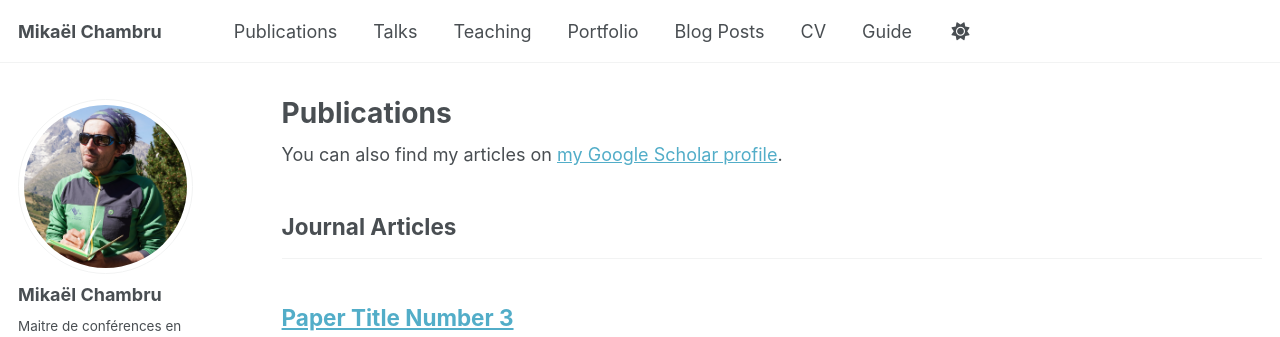
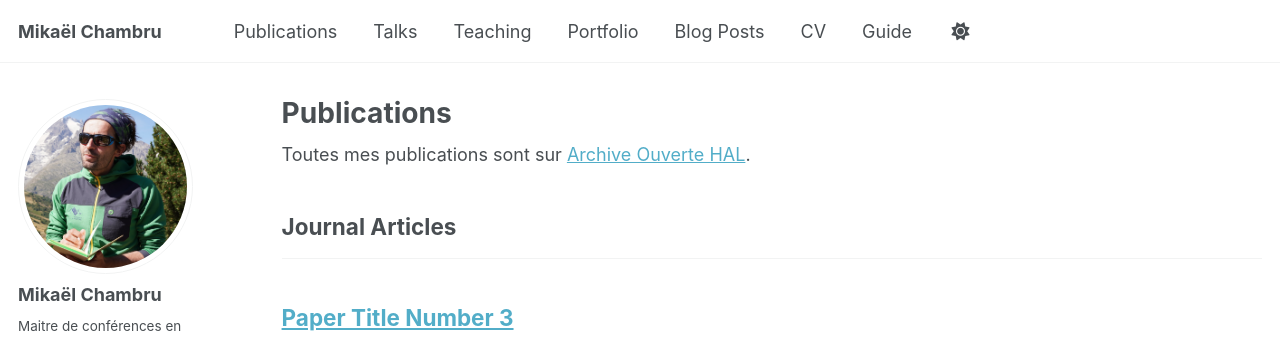
Before and after one commit to mikaelchambru/mikaelchambru.github.io, a Jekyll site: the page built from _pages/publications.html, in a window 1280 px wide and 900 px high. Shown: the top 337 px of the window. Built offline with Jekyll 4.4.1, drawn with Linux system fonts in a browser that asks for light colours; some web fonts are replaced; a script bundle is joined from its source files by our own code; library files that are not in the unit come from our copies.

Commit message:
Update publications.html

```diff
--- a/_pages/publications.html
+++ b/_pages/publications.html
@@ -6,7 +6,7 @@ author_profile: true
 ---
 
 {% if site.author.googlescholar %}
-  <div class="wordwrap">You can also find my articles on <a href="{{site.author.googlescholar}}">my Google Scholar profile</a>.</div>
+  <div class="wordwrap">Toutes mes publications sont sur <a href="https://cv.hal.science/mikael-chambru">Archive Ouverte HAL</a>.</div>
 {% endif %}
 
 {% include base_path %}
```
